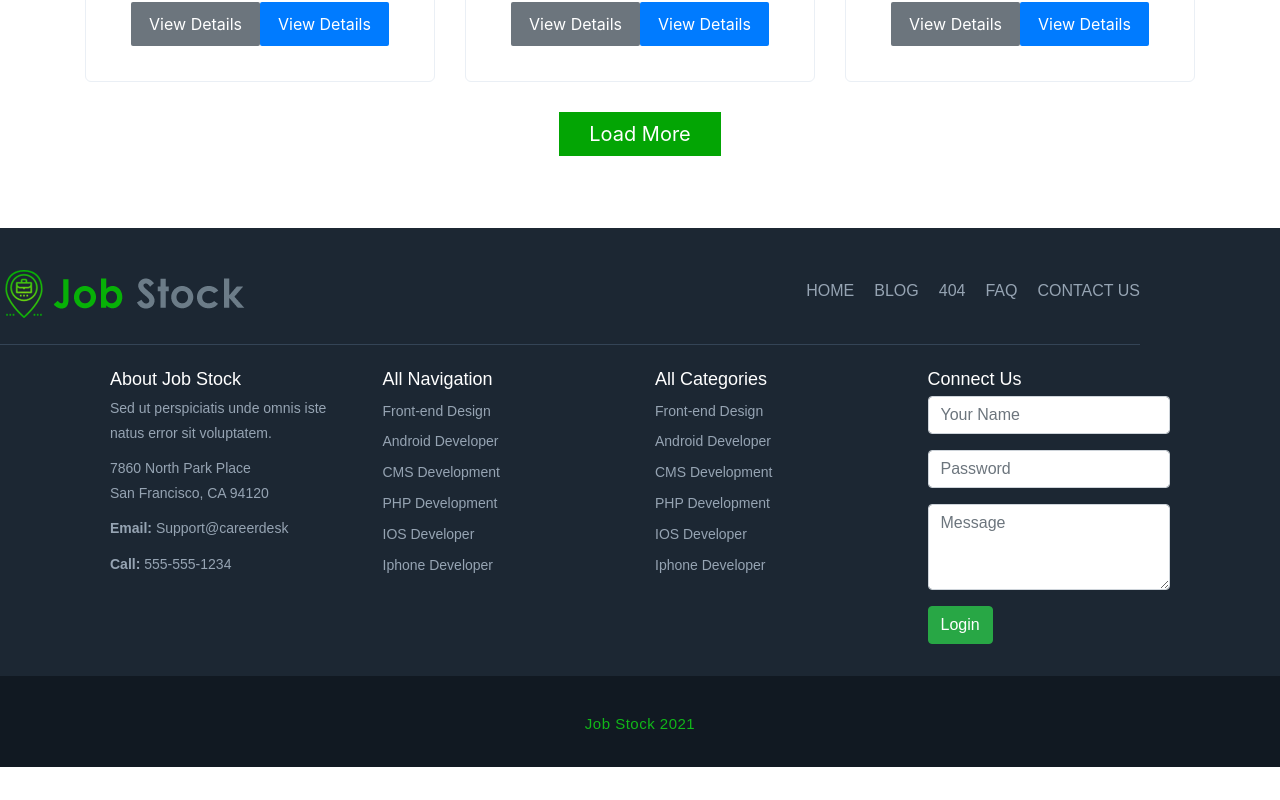
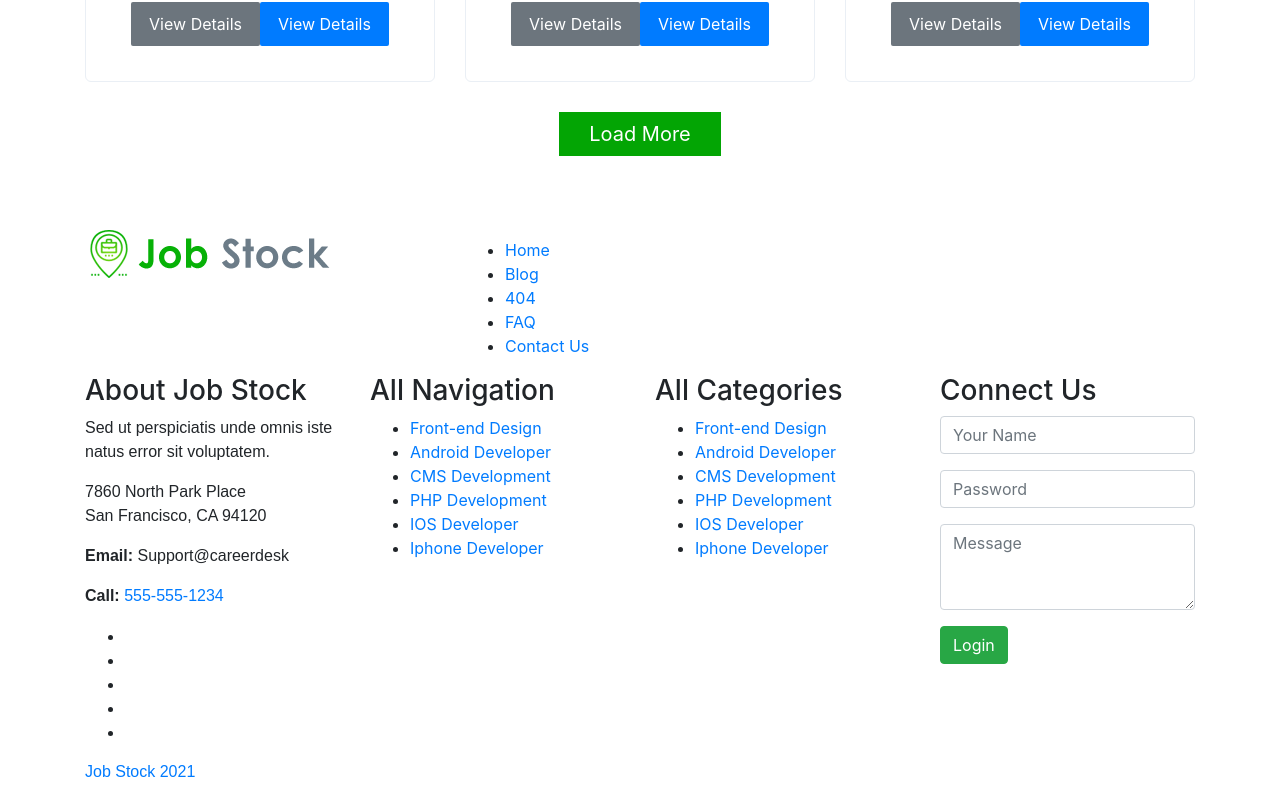
Before and after one commit to danishulhassan7/job-stock, a React (Create React App) app in the folder job-stock/: page / in a window 1280 px wide. Shown: the part 3204-4004 px from the top of the page. Before the commit the page ends 3971 px from the top, so only its background shows below. Built offline with nearby package versions, Linux system fonts and the light colour scheme.

Commit message:
Job-Stock >> Removing Footer CSS from app.css

```diff
--- a/job-stock/src/App.css
+++ b/job-stock/src/App.css
@@ -89,7 +89,7 @@
 
 /* Footer CSS  */
 
-.footer {
+/* .footer {
 	background: #1c2733;
 	padding: 1.5em 0 0;
 	z-index: -1;
@@ -258,7 +258,7 @@ ul.footer-navigation li {
 .copyright a {
 	text-decoration: none;
 	color: #11b719
-}
+} */
 
 
 /* Adding CSS of Browse Reseume  */
```
Also changed, not shown: job-stock/src/Footer.css (added).
